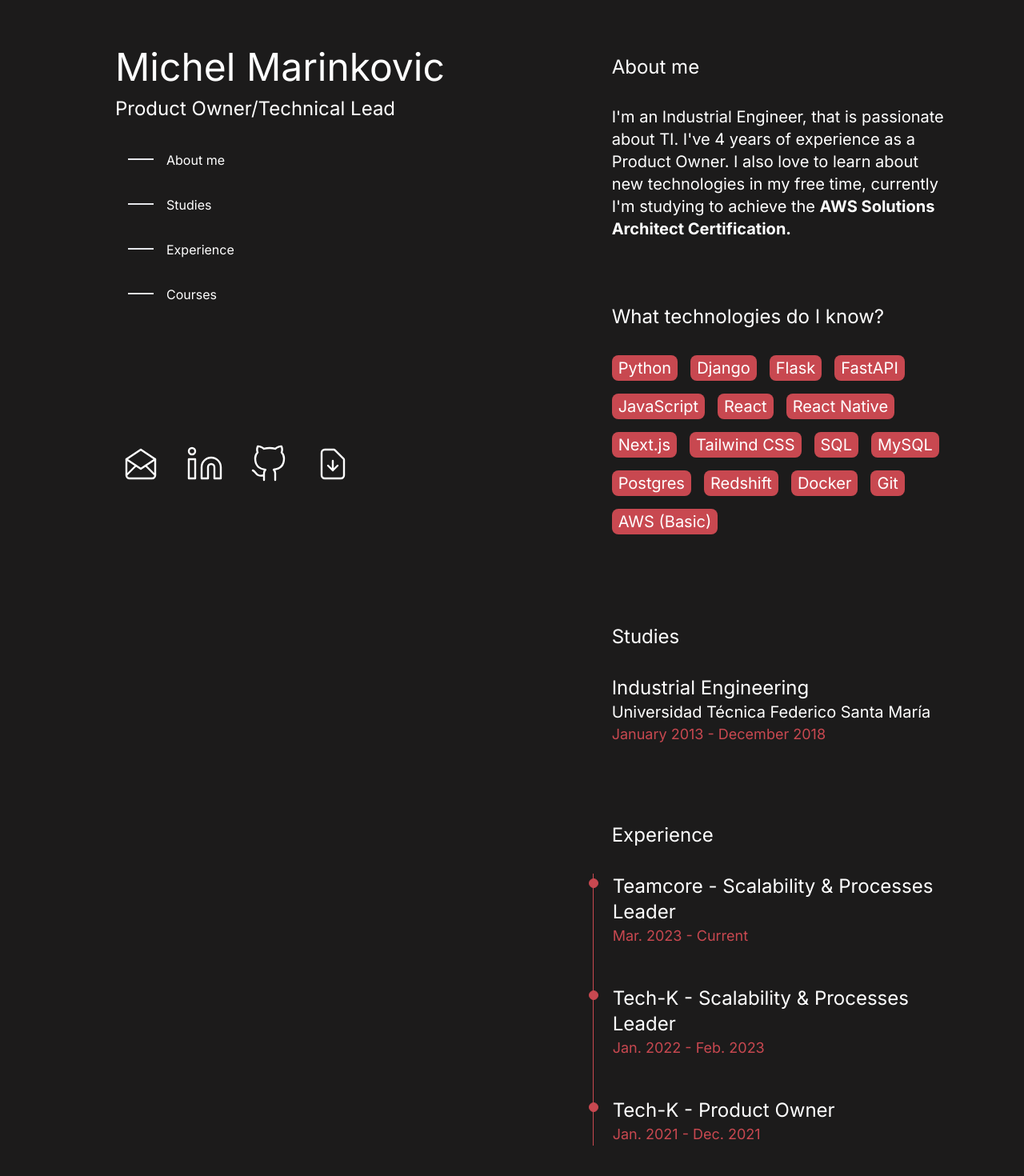
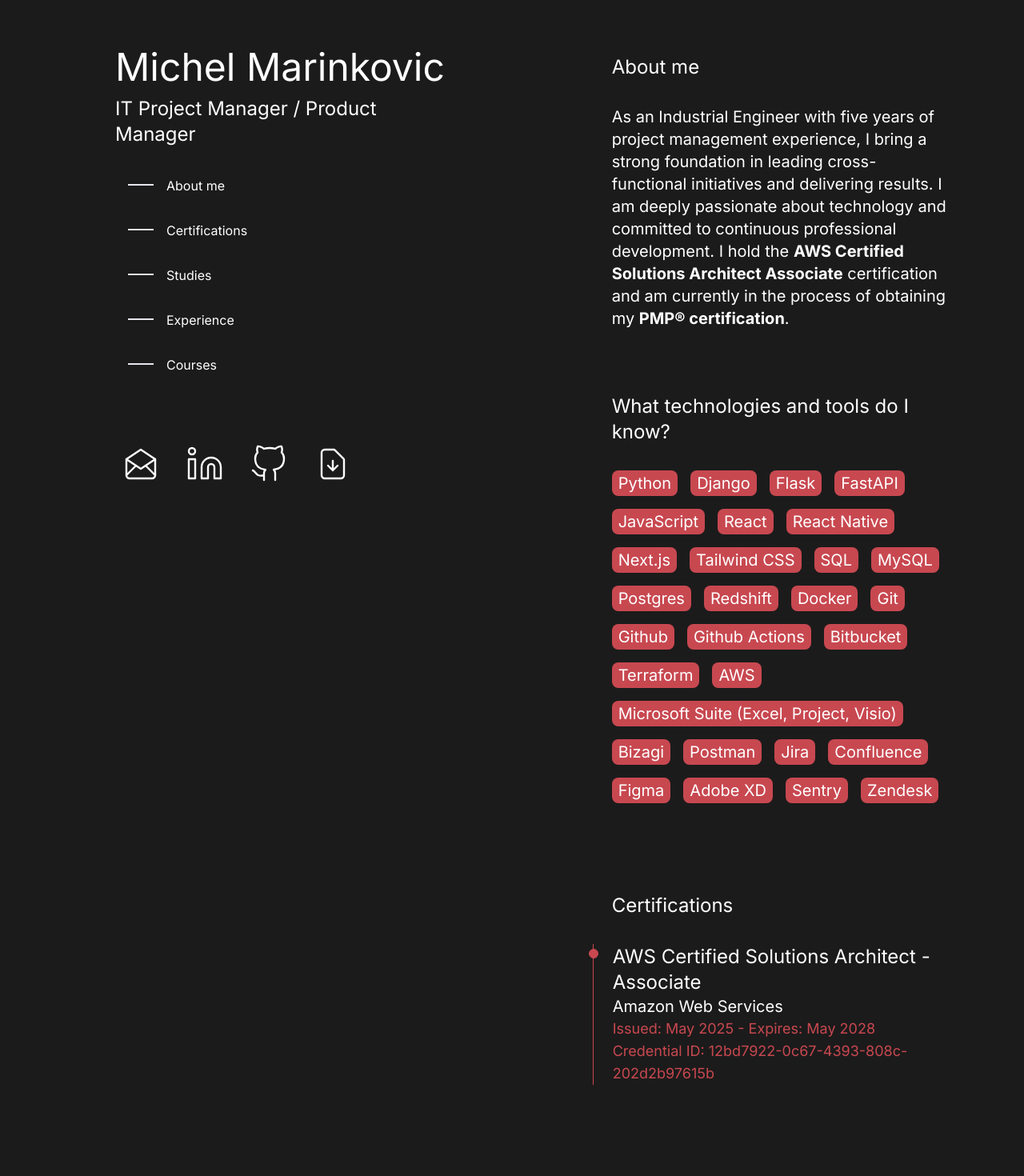
Before and after one commit to michelmarinkovice/resume, a Next.js app: page / in a window 1280 px wide. Shown: the part 100-1570 px from the top of the page at 80% size. Built offline with nearby package versions, Linux system fonts and the light colour scheme.

Commit message:
Adding certifications and tools

```diff
--- a/src/pages/home.tsx
+++ b/src/pages/home.tsx
@@ -1,19 +1,53 @@
-import "tailwindcss/tailwind.css"
+import "tailwindcss/tailwind.css";
 import "../styles/globals.css";
 
-const technologies = ["Python","Django", "Flask", "FastAPI","JavaScript", "React", "React Native", "Next.js","Tailwind CSS", "SQL", "MySQL", "Postgres", "Redshift", "Docker", "Git", "AWS (Basic)" ]
+const technologies = [
+  "Python",
+  "Django",
+  "Flask",
+  "FastAPI",
+  "JavaScript",
+  "React",
+  "React Native",
+  "Next.js",
+  "Tailwind CSS",
+  "SQL",
+  "MySQL",
+  "Postgres",
+  "Redshift",
+  "Docker",
+  "Git",
+  "Github",
+  "Github Actions",
+  "Bitbucket",
+  "Terraform",
+  "AWS",
+  "Microsoft Suite (Excel, Project, Visio)",
+  "Bizagi",
+  "Postman",
+  "Jira",
+  "Confluence",
+  "Figma",
+  "Adobe XD",
+  "Sentry",
+  "Zendesk"
+];
 
 const Home = () => {
   return (
     <div>
       <div className="flex flex-col md:flex-row">
-            <div className= "flex flex-col w-screen max-w-screen-lg px-12 md:mx-12 mt-24 justify-between">
+        <div className="flex flex-col w-screen max-w-screen-lg px-12 md:mx-12 mt-24 justify-between">
           <div className="md:sticky top-40 ml-4 md:ml-12">
             <h1 className="text-5xl text-white mb-3">Michel Marinkovic</h1>
-                <h2 className="text-2xl text-white mb-5">Product Owner/Technical Lead</h2>
+            <h2 className="text-2xl text-white mb-5">
+              IT Project Manager / Product Manager
+            </h2>
             <ol className="flex flex-row">
               <li className="my-4">
-                    <span className="border-t-2 px-4 mx-4 relative -bottom-2.5"> </span>
+                <span className="border-t-2 px-4 mx-4 relative -bottom-2.5">
+                  {" "}
+                </span>
                 <span className="text-white ">
                   <a href="#about-me">About me</a>
                 </span>
@@ -21,7 +55,19 @@
             </ol>
             <ol className="flex flex-row">
               <li className="my-4">
-                    <span className="border-t-2 px-4 mx-4 relative -bottom-2.5"> </span>
+                <span className="border-t-2 px-4 mx-4 relative -bottom-2.5">
+                  {" "}
+                </span>
+                <span className="text-white">
+                  <a href="#certifications">Certifications</a>
+                </span>
+              </li>
+            </ol>
+            <ol className="flex flex-row">
+              <li className="my-4">
+                <span className="border-t-2 px-4 mx-4 relative -bottom-2.5">
+                  {" "}
+                </span>
                 <span className="text-white">
                   <a href="#studies">Studies</a>
                 </span>
@@ -29,7 +75,9 @@
             </ol>
             <ol className="flex flex-row">
               <li className="my-4">
-                    <span className="border-t-2 px-4 mx-4 relative -bottom-2.5"> </span>
+                <span className="border-t-2 px-4 mx-4 relative -bottom-2.5">
+                  {" "}
+                </span>
                 <span className="text-white ">
                   <a href="#experience">Experience</a>
                 </span>
@@ -37,7 +85,9 @@
             </ol>
             <ol className="flex flex-row">
               <li className="my-4">
-                    <span className="border-t-2 px-4 mx-4 relative -bottom-2.5"> </span>
+                <span className="border-t-2 px-4 mx-4 relative -bottom-2.5">
+                  {" "}
+                </span>
                 <span className="text-white ">
                   <a href="#courses">Courses</a>
                 </span>
@@ -46,24 +96,87 @@
           </div>
           <div className="flex flex-row gap-4 md:sticky bottom-24 ml-4 md:ml-12 pt-24">
             <span>
-                  <a href="https://mail.google.com/mail/u/0/?fs=1&to=michel.marinkovic@gmail.com&tf=cm" title="Contact me">
-                    <svg className="h-12 w-16"  width="24" height="24" viewBox="0 0 24 24" strokeWidth="1.2" stroke="#fff" fill="none" strokeLinecap="round" strokeLinejoin="round">  <path stroke="none" d="M0 0h24v24H0z"/>  <polyline points="3 9 12 15 21 9 12 3 3 9" />  <path d="M21 9v10a2 2 0 0 1 -2 2h-14a2 2 0 0 1 -2 -2v-10" />  <line x1="3" y1="19" x2="9" y2="13" />  <line x1="15" y1="13" x2="21" y2="19" /></svg>
+              <a
+                href="https://mail.google.com/mail/u/0/?fs=1&to=michel.marinkovic@gmail.com&tf=cm"
+                title="Contact me"
+              >
+                <svg
+                  className="h-12 w-16"
+                  width="24"
+                  height="24"
+                  viewBox="0 0 24 24"
+                  strokeWidth="1.2"
+                  stroke="#fff"
+                  fill="none"
+                  strokeLinecap="round"
+                  strokeLinejoin="round"
+                >
+                  {" "}
+                  <path stroke="none" d="M0 0h24v24H0z" />{" "}
+                  <polyline points="3 9 12 15 21 9 12 3 3 9" />{" "}
+                  <path d="M21 9v10a2 2 0 0 1 -2 2h-14a2 2 0 0 1 -2 -2v-10" />{" "}
+                  <line x1="3" y1="19" x2="9" y2="13" />{" "}
+                  <line x1="15" y1="13" x2="21" y2="19" />
+                </svg>
               </a>
             </span>
             <span>
-                  <a href="https://www.linkedin.com/in/michel-marinkovic-esteve-5902b7153/" title="Find me in LinkedIn">
-                    <svg className="h-12 w-16"  viewBox="0 0 24 24"  fill="none"  stroke="#fff"  strokeWidth="1.2"  strokeLinecap="round"  strokeLinejoin="round">  <path d="M16 8a6 6 0 0 1 6 6v7h-4v-7a2 2 0 0 0-2-2 2 2 0 0 0-2 2v7h-4v-7a6 6 0 0 1 6-6z" />  <rect x="2" y="9" width="4" height="12" />  <circle cx="4" cy="4" r="2" /></svg>
+              <a
+                href="https://www.linkedin.com/in/mmarinkovice/"
+                title="Find me in LinkedIn"
+              >
+                <svg
+                  className="h-12 w-16"
+                  viewBox="0 0 24 24"
+                  fill="none"
+                  stroke="#fff"
+                  strokeWidth="1.2"
+                  strokeLinecap="round"
+                  strokeLinejoin="round"
+                >
+                  {" "}
+                  <path d="M16 8a6 6 0 0 1 6 6v7h-4v-7a2 2 0 0 0-2-2 2 2 0 0 0-2 2v7h-4v-7a6 6 0 0 1 6-6z" />{" "}
+                  <rect x="2" y="9" width="4" height="12" />{" "}
+                  <circle cx="4" cy="4" r="2" />
+                </svg>
               </a>
             </span>
             <span>
-                  <a href="https://github.com/michelmarinkovice" title="Check out my Github">
-                    <svg className="h-12 w-16"  viewBox="0 0 24 24"  fill="none"  stroke="#fff"  strokeWidth="1.2"  strokeLinecap="round"  strokeLinejoin="round">  <path d="M9 19c-5 1.5-5-2.5-7-3m14 6v-3.87a3.37 3.37 0 0 0-.94-2.61c3.14-.35 6.44-1.54 6.44-7A5.44 5.44 0 0 0 20 4.77 5.07 5.07 0 0 0 19.91 1S18.73.65 16 2.48a13.38 13.38 0 0 0-7 0C6.27.65 5.09 1 5.09 1A5.07 5.07 0 0 0 5 4.77a5.44 5.44 0 0 0-1.5 3.78c0 5.42 3.3 6.61 6.44 7A3.37 3.37 0 0 0 9 18.13V22" /></svg>
+              <a
+                href="https://github.com/michelmarinkovice"
+                title="Check out my Github"
+              >
+                <svg
+                  className="h-12 w-16"
+                  viewBox="0 0 24 24"
+                  fill="none"
+                  stroke="#fff"
+                  strokeWidth="1.2"
+                  strokeLinecap="round"
+                  strokeLinejoin="round"
+                >
+                  {" "}
+                  <path d="M9 19c-5 1.5-5-2.5-7-3m14 6v-3.87a3.37 3.37 0 0 0-.94-2.61c3.14-.35 6.44-1.54 6.44-7A5.44 5.44 0 0 0 20 4.77 5.07 5.07 0 0 0 19.91 1S18.73.65 16 2.48a13.38 13.38 0 0 0-7 0C6.27.65 5.09 1 5.09 1A5.07 5.07 0 0 0 5 4.77a5.44 5.44 0 0 0-1.5 3.78c0 5.42 3.3 6.61 6.44 7A3.37 3.37 0 0 0 9 18.13V22" />
+                </svg>
               </a>
             </span>
             <span>
-                  <a href="https://drive.google.com/file/d/1-20_MnNchjnh9kSlKdxQnynfFu1ekk8l/view?usp=sharing" title="Download my CV">
-                    <svg className="h-12 w-16"  fill="none" viewBox="0 0 24 24" stroke="#fff">
-                      <path strokeLinecap="round" strokeLinejoin="round" strokeWidth="1.2" d="M12 10v6m0 0l-3-3m3 3l3-3m2 8H7a2 2 0 01-2-2V5a2 2 0 012-2h5.586a1 1 0 01.707.293l5.414 5.414a1 1 0 01.293.707V19a2 2 0 01-2 2z"/>
+              <a
+                href="https://drive.google.com/file/d/1PsYCsvH3tUTzZ0Ajid-04Ax0mYgOPcWJ/view?usp=sharing"
+                title="Download my CV"
+              >
+                <svg
+                  className="h-12 w-16"
+                  fill="none"
+                  viewBox="0 0 24 24"
+                  stroke="#fff"
+                >
+                  <path
+                    strokeLinecap="round"
+                    strokeLinejoin="round"
+                    strokeWidth="1.2"
+                    d="M12 10v6m0 0l-3-3m3 3l3-3m2 8H7a2 2 0 01-2-2V5a2 2 0 012-2h5.586a1 1 0 01.707.293l5.414 5.414a1 1 0 01.293.707V19a2 2 0 01-2 2z"
+                  />
                 </svg>
               </a>
             </span>
@@ -71,29 +184,72 @@
         </div>
         <div className="flex flex-col w-screen max-w-screen-lg mx-4 md:mx-12">
           <div className="mt-36 hover:bg-[#313132] py-6 px-12 rounded-lg">
-                <h2 id="about-me" className="text-2xl text-white mb-8"> About me</h2>
+            <h2 id="about-me" className="text-2xl text-white mb-8">
+              {" "}
+              About me
+            </h2>
             <p className="text-xl text-white flex-wrap">
-                  I&apos;m an Industrial Engineer, that is passionate about TI. I&apos;ve 4 years of experience
-                  as a Product Owner. I also love to learn about new technologies in my free time, currently
-                  I&apos;m studying to achieve the <b>AWS Solutions Architect Certification.</b>
+              As an Industrial Engineer with five years of project management
+              experience, I bring a strong foundation in leading
+              cross-functional initiatives and delivering results. I am deeply
+              passionate about technology and committed to continuous
+              professional development. I hold the{" "}
+              <b>AWS Certified Solutions Architect Associate</b> certification
+              and am currently in the process of obtaining my{" "}
+              <b>PMP® certification</b>.
             </p>
           </div>
           <div className="mt-8 px-6 py-6 hover:bg-[#313132] rounded-lg">
-                <h2 className="mx-6 text-2xl text-white mb-8">What technologies do I know?</h2>
+            <h2 className="mx-6 text-2xl text-white mb-8">
+              What technologies and tools do I know?
+            </h2>
             <div className="flex flex-wrap gap-4 mx-6">
-                  {technologies.map((item,i)=>{
-                    return(
-                      <div key ={i} className="px-2 py-0.5 text-xl bg-technical-pill-color rounded-lg text-white hover:brightness-[120%]">
+              {technologies.map((item, i) => {
+                return (
+                  <div
+                    key={i}
+                    className="px-2 py-0.5 text-xl bg-technical-pill-color rounded-lg text-white hover:brightness-[120%]"
+                  >
                     {item}
                   </div>
-                    )
+                );
               })}
+            </div>
+          </div>
 
+          <div className="hover:bg-[#313132] py-6 px-6 mb-6 mt-16 rounded-lg">
+            <h2 id="certifications" className="text-2xl text-white mx-6 mb-8">
+              Certifications
+            </h2>
+            <div className="relative border-s border-technical-pill-color">
+              <ol className="flex flex-col">
+                <div className="absolute w-3 h-3 bg-technical-pill-color rounded-full mt-1.5 -start-1.5 border border-technical-pill-color"></div>
+                <li className="mx-6">
+                  <div className="text-2xl text-white">
+                    AWS Certified Solutions Architect - Associate
+                  </div>
+                  <div className="text-xl text-white">Amazon Web Services</div>
+                  <div className="text-lg text-technical-pill-color">
+                    Issued: May 2025 - Expires: May 2028
+                  </div>
+                  <div className="text-lg text-technical-pill-color">
+                    Credential ID:{" "}
+                    <a
+                      href="https://www.credly.com/badges/12bd7922-0c67-4393-808c-202d2b97615b/linked_in_profile"
+                      className="text-technical-pill-color"
+                    >
+                      12bd7922-0c67-4393-808c-202d2b97615b
+                    </a>
+                  </div>
+                </li>
+              </ol>
             </div>
           </div>
 
           <div className="hover:bg-[#313132] py-6 mb-6 mt-16 rounded-lg">
-                <h2 id="studies" className="text-2xl text-white mx-12 mb-8">Studies</h2>
+            <h2 id="studies" className="text-2xl text-white mx-12 mb-8">
+              Studies
+            </h2>
             <ol className="flex flex-col">
               <li className="mx-12">
                 <div></div>
@@ -111,16 +267,18 @@
           </div>
 
           <div className="hover:bg-[#313132] py-6 px-6 mb-6 mt-6 rounded-lg">
-                <h2 id="experience" className="text-2xl text-white mb-8 mx-6">Experience</h2>
+            <h2 id="experience" className="text-2xl text-white mb-8 mx-6">
+              Experience
+            </h2>
             <div className="relative border-s border-technical-pill-color">
               <ol className="flex flex-col">
                 <div className="absolute w-3 h-3 bg-technical-pill-color rounded-full mt-1.5 -start-1.5 border border-technical-pill-color"></div>
                 <li className="mx-6">
                   <div className="text-2xl text-white">
-                        Teamcore - Scalability & Processes Leader
+                    Deloitte - IT Project Manager
                   </div>
                   <div className="text-lg text-technical-pill-color">
-                        Mar. 2023 - Current
+                    May. 2025 - Current
                   </div>
                 </li>
               </ol>
@@ -128,10 +286,10 @@
                 <div className="absolute w-3 h-3 bg-technical-pill-color rounded-full mt-1.5 -start-1.5 border border-technical-pill-color"></div>
                 <li className="mx-6">
                   <div className="text-2xl text-white">
-                        Tech-K - Scalability & Processes Leader
+                    Teamcore - IT Project Manager
                   </div>
                   <div className="text-lg text-technical-pill-color">
-                        Jan. 2022 - Feb. 2023
+                    Ene. 2021 - Nov 2024
                   </div>
                 </li>
               </ol>
@@ -142,14 +300,16 @@
                     Tech-K - Product Owner
                   </div>
                   <div className="text-lg text-technical-pill-color">
-                        Jan. 2021 - Dec. 2021
+                    Jan. 2020 - Dec. 2020
                   </div>
                 </li>
               </ol>
             </div>
           </div>
           <div className="hover:bg-[#313132] py-6 px-6 mb-6 rounded-lg">
-                <h2 id ="courses" className="text-2xl text-white mb-8 mx-6">Courses</h2>
+            <h2 id="courses" className="text-2xl text-white mb-8 mx-6">
+              Courses
+            </h2>
             <div className="relative border-s border-technical-pill-color">
               <ol className="flex flex-col">
                 <div className="absolute w-3 h-3 bg-technical-pill-color rounded-full mt-1.5 -start-1.5 border border-technical-pill-color"></div>
@@ -158,7 +318,12 @@
                     Git & Github - The Practical Guide
                   </div>
                   <div className="text-lg text-technical-pill-color">
-                        <a href="https://www.udemy.com/certificate/UC-b526c03b-6b0e-4be6-94b4-942026ce0521/" className="text-technical-pill-color">Certificate</a>
+                    <a
+                      href="https://www.udemy.com/certificate/UC-b526c03b-6b0e-4be6-94b4-942026ce0521/"
+                      className="text-technical-pill-color"
+                    >
+                      Certificate
+                    </a>
                   </div>
                 </li>
               </ol>
@@ -169,7 +334,12 @@
                     Terraform: De principiante a certificado 2024
                   </div>
                   <div className="text-lg text-technical-pill-color">
-                        <a href="https://www.udemy.com/certificate/UC-d2aa266f-6807-43c7-a808-c4b0d4daab46/" className="text-technical-pill-color">Certificate</a>
+                    <a
+                      href="https://www.udemy.com/certificate/UC-d2aa266f-6807-43c7-a808-c4b0d4daab46/"
+                      className="text-technical-pill-color"
+                    >
+                      Certificate
+                    </a>
                   </div>
                 </li>
               </ol>
@@ -180,7 +350,12 @@
                     DevOps con Docker, Jenkins, Kubernetes, git, GitFlow CI y CD
                   </div>
                   <div className="text-lg text-technical-pill-color">
-                        <a href="https://www.udemy.com/certificate/UC-d5096622-be6d-4462-a2eb-c1efccedb1ec/" className="text-technical-pill-color">Certificate</a>
+                    <a
+                      href="https://www.udemy.com/certificate/UC-d5096622-be6d-4462-a2eb-c1efccedb1ec/"
+                      className="text-technical-pill-color"
+                    >
+                      Certificate
+                    </a>
                   </div>
                 </li>
               </ol>
@@ -191,7 +366,12 @@
                     Ultimate AWS Certified Solutions Architect Associate SAA-C03
                   </div>
                   <div className="text-lg text-technical-pill-color">
-                        <a href="https://www.udemy.com/certificate/UC-c3b17172-9c91-42fa-bba8-30599779a944/" className="text-technical-pill-color">Certificate</a>
+                    <a
+                      href="https://www.udemy.com/certificate/UC-c3b17172-9c91-42fa-bba8-30599779a944/"
+                      className="text-technical-pill-color"
+                    >
+                      Certificate
+                    </a>
                   </div>
                 </li>
               </ol>
@@ -202,7 +382,12 @@
                     SQL and PostgreSQL: The Complete Developer&apos;s Guide
                   </div>
                   <div className="text-lg text-technical-pill-color">
-                        <a href="https://www.udemy.com/certificate/UC-352be351-ce36-4e74-8629-bfcc519ad8db/" className="text-technical-pill-color">Certificate</a>
+                    <a
+                      href="https://www.udemy.com/certificate/UC-352be351-ce36-4e74-8629-bfcc519ad8db/"
+                      className="text-technical-pill-color"
+                    >
+                      Certificate
+                    </a>
                   </div>
                 </li>
               </ol>
```
Lines whose indentation alone changed are shown as unchanged.
